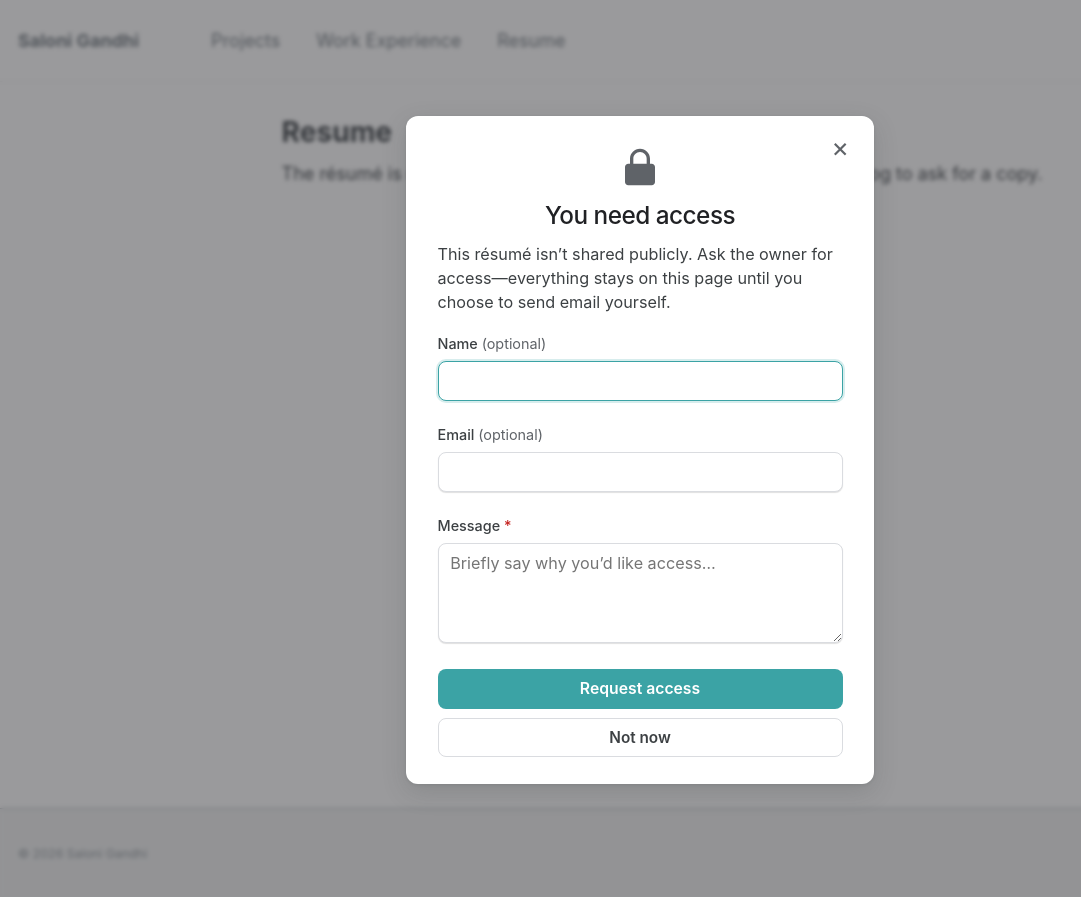
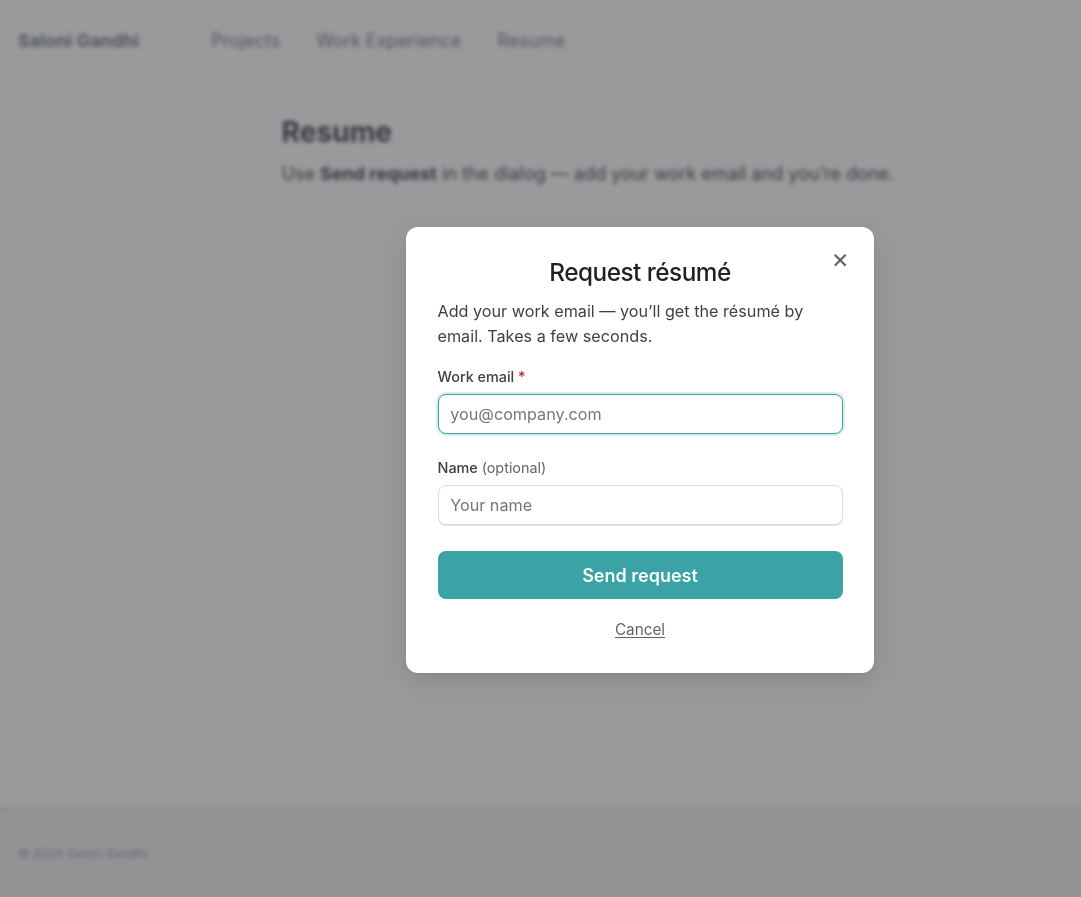
Before and after one commit to saloni111/saloni111.github.io, a Jekyll site: the page built from _pages/resume.md, in a window 1280 px wide. Shown: the top 897 px of the page, without its empty margins (0-1081 px from the left). Built offline with Jekyll 4.4.1, drawn with Linux system fonts in a browser that asks for light colours.

Commit message:
Résumé requests: Web3Forms + simple form; nav opens modal; mailto fallbacks
Made-with: Cursor

```diff
--- a/_config.yml
+++ b/_config.yml
@@ -50,10 +50,11 @@ staticman:
 atom_feed:
   path                   : # blank (default) uses feed.xml
 
-# Optional: Formspree URL to receive resume access requests from the modal (https://formspree.io).
-# Leave blank for copy-to-clipboard fallback only (no automatic mail app).
+# Résumé requests (modal on site). Use at least one — Web3Forms is easiest (free): https://web3forms.com
+# Create an access key, verify your inbox, paste the key below. Submissions include the requester’s email.
 resume_request:
-  formspree_endpoint     : ""
+  web3forms_access_key   : ""
+  formspree_endpoint     : ""   # optional backup: https://formspree.io/f/your-id
 
 # SEO Related
 google_site_verification :
--- a/_data/navigation.yml
+++ b/_data/navigation.yml
@@ -8,6 +8,7 @@ main:
 
   - title: "Resume"
     url: /resume/
+    open_resume_modal: true
 
   # - title: "Cool Stuff!"
   #  url: /cool-stuff/
--- a/_includes/masthead.html
+++ b/_includes/masthead.html
@@ -13,7 +13,11 @@
             {% else %}
               {% assign domain = base_path %}
             {% endif %}
-            <li class="masthead__menu-item"><a href="{{ domain }}{{ link.url }}">{{ link.title }}</a></li>
+            {% if link.open_resume_modal %}
+              <li class="masthead__menu-item"><a href="{{ domain }}{{ link.url }}" class="masthead__link--resume-modal">{{ link.title }}</a></li>
+            {% else %}
+              <li class="masthead__menu-item"><a href="{{ domain }}{{ link.url }}">{{ link.title }}</a></li>
+            {% endif %}
           {% endfor %}
         </ul>
         <ul class="hidden-links hidden"></ul>
--- a/_includes/resume-access-modal.html
+++ b/_includes/resume-access-modal.html
@@ -4,37 +4,30 @@
     <button type="button" class="resume-access-modal__close" data-resume-modal-dismiss aria-label="Close dialog">&times;</button>
 
     <div class="resume-access-modal__step resume-access-modal__step--form">
-      <div class="resume-access-modal__icon" aria-hidden="true">
-        <svg width="40" height="40" viewBox="0 0 24 24" fill="none" xmlns="http://www.w3.org/2000/svg" focusable="false">
-          <path d="M12 1C8.676 1 6 3.676 6 7v3H5c-1.105 0-2 .895-2 2v9c0 1.105.895 2 2 2h14c1.105 0 2-.895 2-2v-9c0-1.105-.895-2-2-2h-1V7c0-3.324-2.676-6-6-6zm0 2c2.221 0 4 1.779 4 4v3H8V7c0-2.221 1.779-4 4-4z" fill="currentColor"/>
-        </svg>
-      </div>
-      <h2 id="resume-access-title" class="resume-access-modal__title">You need access</h2>
-      <p class="resume-access-modal__lead">This résumé isn’t shared publicly. Ask the owner for access—everything stays on this page until you choose to send email yourself.</p>
+      <h2 id="resume-access-title" class="resume-access-modal__title">Request résumé</h2>
+      <p class="resume-access-modal__lead">Add your work email — you’ll get the résumé by email. Takes a few seconds.</p>
 
       <form id="resume-request-form" class="resume-access-modal__form" novalidate
+        data-web3forms-key="{{ site.resume_request.web3forms_access_key | default: '' }}"
         data-formspree="{{ site.resume_request.formspree_endpoint | default: '' }}"
-        data-owner-email="{{ site.author.email | escape }}">
-        <input type="hidden" name="_subject" value="Resume access request" />
+        data-owner-email="{{ site.author.email | escape }}"
+        data-site-label="{{ site.title | escape }}">
+        <input type="checkbox" name="botcheck" class="resume-access-modal__botcheck" value="1" tabindex="-1" autocomplete="off" aria-hidden="true" />
 
         <div class="resume-access-modal__fields">
           <div class="resume-access-modal__field">
-            <label for="resume-req-name">Name <span class="resume-access-modal__optional">(optional)</span></label>
-            <input id="resume-req-name" name="name" type="text" autocomplete="name" />
+            <label for="resume-req-email">Work email <span class="resume-access-modal__required">*</span></label>
+            <input id="resume-req-email" name="email" type="email" required autocomplete="email" inputmode="email" placeholder="you@company.com" />
           </div>
           <div class="resume-access-modal__field">
-            <label for="resume-req-email">Email <span class="resume-access-modal__optional">(optional)</span></label>
-            <input id="resume-req-email" name="email" type="email" autocomplete="email" />
-          </div>
-          <div class="resume-access-modal__field">
-            <label for="resume-req-message">Message <span class="resume-access-modal__required">*</span></label>
-            <textarea id="resume-req-message" name="message" required rows="4" placeholder="Briefly say why you’d like access…"></textarea>
+            <label for="resume-req-name">Name <span class="resume-access-modal__optional">(optional)</span></label>
+            <input id="resume-req-name" name="name" type="text" autocomplete="name" placeholder="Your name" />
           </div>
         </div>
 
         <div class="resume-access-modal__actions">
-          <button type="submit" class="btn resume-access-modal__cta">Request access</button>
-          <button type="button" class="btn btn--inverse resume-access-modal__cancel" data-resume-modal-dismiss>Not now</button>
+          <button type="submit" class="btn resume-access-modal__cta">Send request</button>
+          <button type="button" class="resume-access-modal__link-cancel" data-resume-modal-dismiss>Cancel</button>
         </div>
       </form>
     </div>
@@ -44,8 +37,8 @@
       <p class="resume-access-modal__success-detail"></p>
       <div class="resume-access-modal__copy-block" hidden>
         <label for="resume-access-copy-text" class="resume-access-modal__copy-label">Message to send</label>
-        <textarea id="resume-access-copy-text" class="resume-access-modal__copy-text" readonly rows="6"></textarea>
-        <button type="button" class="btn resume-access-modal__copy-btn">Copy message</button>
+        <textarea id="resume-access-copy-text" class="resume-access-modal__copy-text" readonly rows="5"></textarea>
+        <button type="button" class="btn resume-access-modal__copy-btn">Copy</button>
       </div>
       <button type="button" class="btn btn--inverse resume-access-modal__done" data-resume-modal-dismiss>Close</button>
     </div>
--- a/_pages/resume.md
+++ b/_pages/resume.md
@@ -6,4 +6,4 @@ author_profile: false
 resume_autopen_modal: true
 ---
 
-The résumé is not hosted on this site. Use **Request access** in the dialog to ask for a copy.
+Use **Send request** in the dialog — add your work email and you’re done.
--- a/_sass/_resume-modal.scss
+++ b/_sass/_resume-modal.scss
@@ -57,6 +57,32 @@
     &:hover {
       background: rgba(95, 99, 104, 0.12);
     }
+  }
+
+  &__botcheck {
+    position: absolute;
+    width: 1px;
+    height: 1px;
+    padding: 0;
+    margin: -1px;
+    overflow: hidden;
+    clip: rect(0, 0, 0, 0);
+    white-space: nowrap;
+    border: 0;
+  }
+
+  &__link-cancel {
+    display: block;
+    margin-top: 0.25rem;
+    padding: 0.4rem;
+    border: 0;
+    background: none;
+    color: #5f6368;
+    font-size: 0.85rem;
+    font-family: inherit;
+    cursor: pointer;
+    text-decoration: underline;
+    text-underline-offset: 2px;
   }
 
   &__icon {
@@ -203,28 +229,18 @@
   &__cta {
     margin-bottom: 0 !important;
     border-radius: 8px !important;
-    padding: 0.65em 1.15em !important;
+    padding: 0.75em 1.25em !important;
     font-weight: 600 !important;
-    font-size: 0.875rem !important;
+    font-size: 1rem !important;
     background-color: #3BA3A5 !important;
 
     &:hover {
       background-color: mix(#000, #3BA3A5, 12%) !important;
     }
-  }
 
-  &__cancel {
-    margin-bottom: 0 !important;
-    border-radius: 8px !important;
-    padding: 0.6em 1em !important;
-    font-weight: 600 !important;
-    font-size: 0.85rem !important;
-    color: #3c4043 !important;
-    border-color: #dadce0 !important;
-
-    &:hover {
-      background-color: #f8f9fa !important;
-      color: #202124 !important;
+    &:disabled {
+      opacity: 0.65;
+      cursor: wait;
     }
   }
 }
```
Also changed, not shown: assets/js/_main.js (+180 -48 lines), assets/js/main.min.js.
